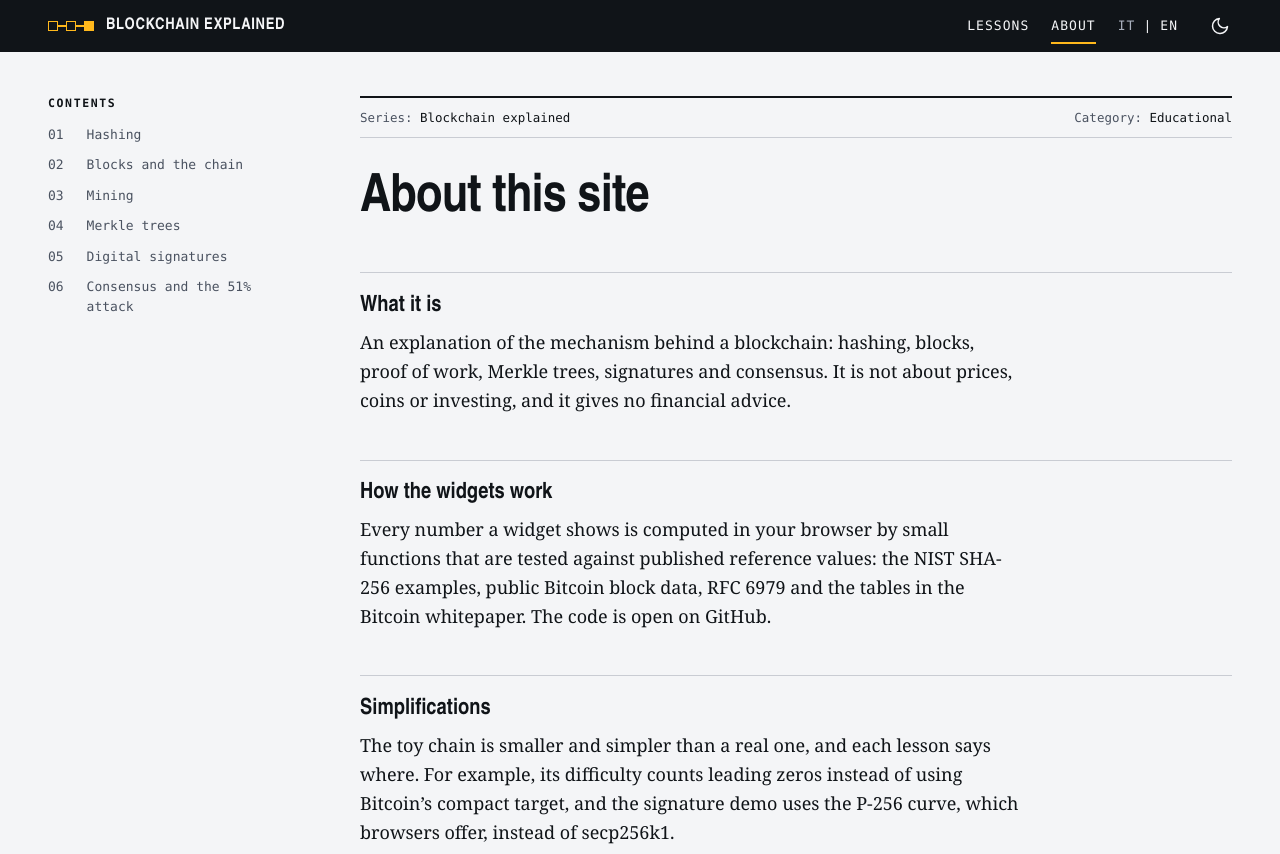
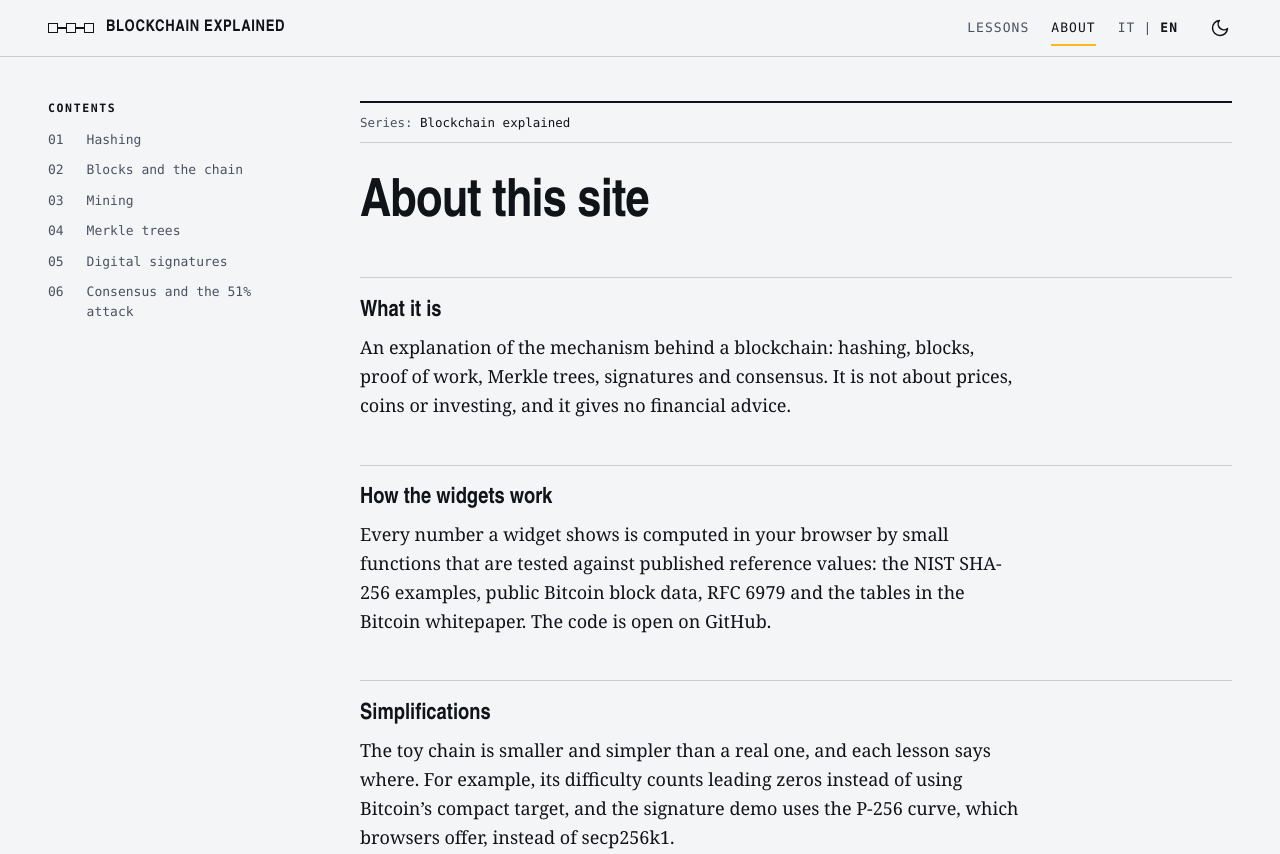
Before and after one commit to TrueScaleTech/blockchain-explained, an Astro site: page /blockchain-explained/en/about/ in a window 1280 px wide. Shown: the top 854 px of the page. Built offline with nearby package versions, Linux system fonts and the light colour scheme; Astro itself is replaced by a stand-in of ours.

Commit message:
fix: match the masthead to the page, drop the brand animation and extra header rows
- Masthead uses the page ground with a hairline rule; the brand mark no longer
  animates on every page change.
- Header block keeps series, lesson, edition and references; category and
  language rows are gone, and the index no longer shows a confusing count.
- Remove the "How it was written" section from the About page (the README
  still declares the AI assistance).
- Let the masthead links wrap so nothing overflows at 320 px.
- DESIGN.md updated to match.

```diff
--- a/src/i18n.ts
+++ b/src/i18n.ts
@@ -29,10 +29,6 @@ interface Strings {
   of: string;
   hdrSeries: string;
   hdrLesson: string;
-  hdrCategory: string;
-  hdrCategoryValue: string;
-  hdrLanguage: string;
-  hdrLanguageValue: string;
   hdrEdition: string;
   hdrReferences: string;
   limitsTitle: string;
@@ -77,10 +73,6 @@ export const STRINGS: Record<Locale, Strings> = {
     of: 'of',
     hdrSeries: 'Series',
     hdrLesson: 'Lesson',
-    hdrCategory: 'Category',
-    hdrCategoryValue: 'Educational',
-    hdrLanguage: 'Language',
-    hdrLanguageValue: 'English',
     hdrEdition: 'Edition',
     hdrReferences: 'References',
     limitsTitle: 'Limits',
@@ -118,10 +110,6 @@ export const STRINGS: Record<Locale, Strings> = {
         body: 'No cookies, no analytics, no third-party scripts, fonts or images: the pages load only their own files. The keys in the signature demo are created in memory, cannot be exported and disappear when you leave the page. If you choose a theme with the toggle, that choice is saved only in your own browser.',
       },
       {
-        heading: 'How it was written',
-        body: 'The texts were written with the help of an AI assistant, in a neutral textbook style. Each lesson lists the primary sources it is based on; if you find a mistake, please open an issue on GitHub.',
-      },
-      {
         heading: 'Independence',
         body: 'This is an independent educational project. It is not affiliated with or endorsed by any blockchain project, foundation or company.',
       },
@@ -149,10 +137,6 @@ export const STRINGS: Record<Locale, Strings> = {
     of: 'di',
     hdrSeries: 'Serie',
     hdrLesson: 'Lezione',
-    hdrCategory: 'Categoria',
-    hdrCategoryValue: 'Didattica',
-    hdrLanguage: 'Lingua',
-    hdrLanguageValue: 'Italiano',
     hdrEdition: 'Edizione',
     hdrReferences: 'Riferimenti',
     limitsTitle: 'Limiti',
@@ -190,10 +174,6 @@ export const STRINGS: Record<Locale, Strings> = {
         body: 'Nessun cookie, nessuna analisi, nessuno script, font o immagine di terzi: le pagine caricano solo i propri file. Le chiavi della dimostrazione delle firme sono create in memoria, non si possono esportare e spariscono quando lasci la pagina. Se scegli un tema con l’interruttore, la scelta resta solo nel tuo browser.',
       },
       {
-        heading: 'Come è stato scritto',
-        body: 'I testi sono stati scritti con l’aiuto di un assistente AI, in stile neutro da manuale. Ogni lezione elenca le fonti primarie su cui si basa; se trovi un errore, apri una segnalazione su GitHub.',
-      },
-      {
         heading: 'Indipendenza',
         body: 'Progetto didattico indipendente. Non è affiliato né approvato da alcun progetto blockchain, fondazione o azienda.',
       },
--- a/src/layouts/Base.astro
+++ b/src/layouts/Base.astro
@@ -38,7 +38,8 @@ const pageDescription = description ?? t.tagline;
       http-equiv="Content-Security-Policy"
       content="default-src 'none'; script-src 'self'; style-src 'self' 'unsafe-inline'; img-src 'self' data:; font-src 'self'; connect-src 'none'; base-uri 'none'; form-action 'none'"
     />
-    <meta name="theme-color" content="#101418" />
+    <meta name="theme-color" content="#f4f5f7" media="(prefers-color-scheme: light)" />
+    <meta name="theme-color" content="#0e1116" media="(prefers-color-scheme: dark)" />
     <link rel="icon" type="image/svg+xml" href={`${base}/favicon.svg`} />
     <link rel="alternate" hreflang={locale} href={`${base}/${locale}/${path}`} />
     <link rel="alternate" hreflang={other} href={`${base}/${other}/${path}`} />
@@ -62,8 +63,8 @@ const pageDescription = description ?? t.tagline;
               fill="currentColor"
               stroke="currentColor"
             ></rect>
-            <line class="link" x1="10" y1="7" x2="18" y2="7"></line>
-            <line class="link" x1="28" y1="7" x2="36" y2="7"></line>
+            <line x1="10" y1="7" x2="18" y2="7" stroke="currentColor" stroke-width="2"></line>
+            <line x1="28" y1="7" x2="36" y2="7" stroke="currentColor" stroke-width="2"></line>
           </svg>
           {t.siteTitle}
         </a>
--- a/src/pages/[lang]/about.astro
+++ b/src/pages/[lang]/about.astro
@@ -21,10 +21,6 @@ const lessons = await getLessons(locale);
         <dt>{t.hdrSeries}</dt>
         <dd>{t.siteTitle}</dd>
       </div>
-      <div>
-        <dt>{t.hdrCategory}</dt>
-        <dd>{t.hdrCategoryValue}</dd>
-      </div>
     </dl>
     <h1>{t.aboutTitle}</h1>
     {t.aboutSections.map((section) => (
--- a/src/styles/global.css
+++ b/src/styles/global.css
@@ -162,8 +162,9 @@ a {
 /* ---------- Masthead ---------- */
 
 .mast {
-  background: var(--bar);
-  color: var(--on-bar);
+  background: var(--ground);
+  color: var(--ink);
+  border-bottom: 1px solid var(--rule);
 }
 .mast .wrap {
   display: flex;
@@ -171,7 +172,7 @@ a {
   align-items: center;
   justify-content: space-between;
   gap: 6px 24px;
-  min-height: 52px;
+  min-height: 56px;
 }
 .brand {
   display: flex;
@@ -182,60 +183,60 @@ a {
   text-transform: uppercase;
   letter-spacing: 0.04em;
   text-decoration: none;
-  color: var(--on-bar);
-}
+  color: var(--ink);
+}
+/* The mark is three linked blocks, the last one filled with the marker. */
 .brand svg {
   width: 46px;
   height: 14px;
   flex: none;
-  color: var(--amber);
+  color: var(--ink);
   overflow: visible;
 }
-/* The mark is three linked blocks; the links draw themselves in once, when the page opens. */
-.brand .link {
-  stroke: currentColor;
-  stroke-width: 2;
-  stroke-dasharray: 8;
-  animation: link 0.7s var(--ease-out) 0.15s both;
-}
-.brand .link + .link {
-  animation-delay: 0.35s;
-}
-@keyframes link {
-  from {
-    stroke-dashoffset: 8;
-  }
+.brand svg rect {
+  fill: none;
+}
+.brand svg .tip {
+  fill: var(--amber);
 }
 .mast nav {
   display: flex;
   align-items: center;
+  flex-wrap: wrap;
   gap: 2px 22px;
   font: 500 0.8125rem/1 var(--mono);
   text-transform: uppercase;
   letter-spacing: 0.08em;
 }
+@media (max-width: 26rem) {
+  .mast nav {
+    gap: 2px 14px;
+    letter-spacing: 0.04em;
+  }
+}
 .mast nav a {
   padding: 10px 0;
   text-decoration: none;
-  color: var(--on-bar);
+  color: var(--quiet);
   border-bottom: 2px solid transparent;
 }
-.mast nav a:hover,
+.mast nav a:hover {
+  color: var(--ink);
+}
 .mast nav a[aria-current='page'] {
+  color: var(--ink);
   border-bottom-color: var(--amber);
 }
-.mast :focus-visible {
-  outline-color: var(--amber);
-}
 .lang {
   display: flex;
   gap: 8px;
 }
 .lang .code {
-  color: var(--bar-quiet);
+  color: var(--quiet);
 }
 .lang .code[data-current='true'] {
-  color: var(--on-bar);
+  color: var(--ink);
+  font-weight: 700;
 }
 .theme {
   display: grid;
@@ -244,13 +245,13 @@ a {
   height: 40px;
   margin-right: -8px;
   padding: 0;
-  color: var(--on-bar);
+  color: var(--ink);
   background: transparent;
   border: 0;
   cursor: pointer;
 }
 .theme:hover {
-  color: var(--amber);
+  color: var(--quiet);
 }
 .theme[hidden] {
   display: none;
```
Also changed, not shown: DESIGN.md (+4 -4 lines), src/pages/[lang]/index.astro (+5 -10 lines), src/pages/[lang]/lessons/[slug].astro (+0 -8 lines).
